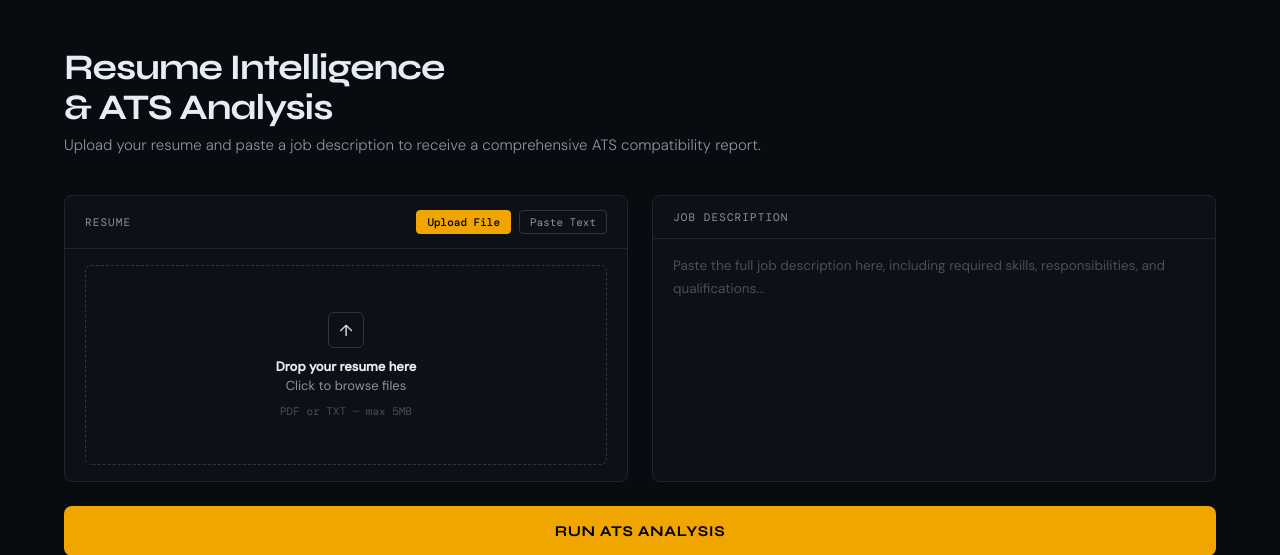
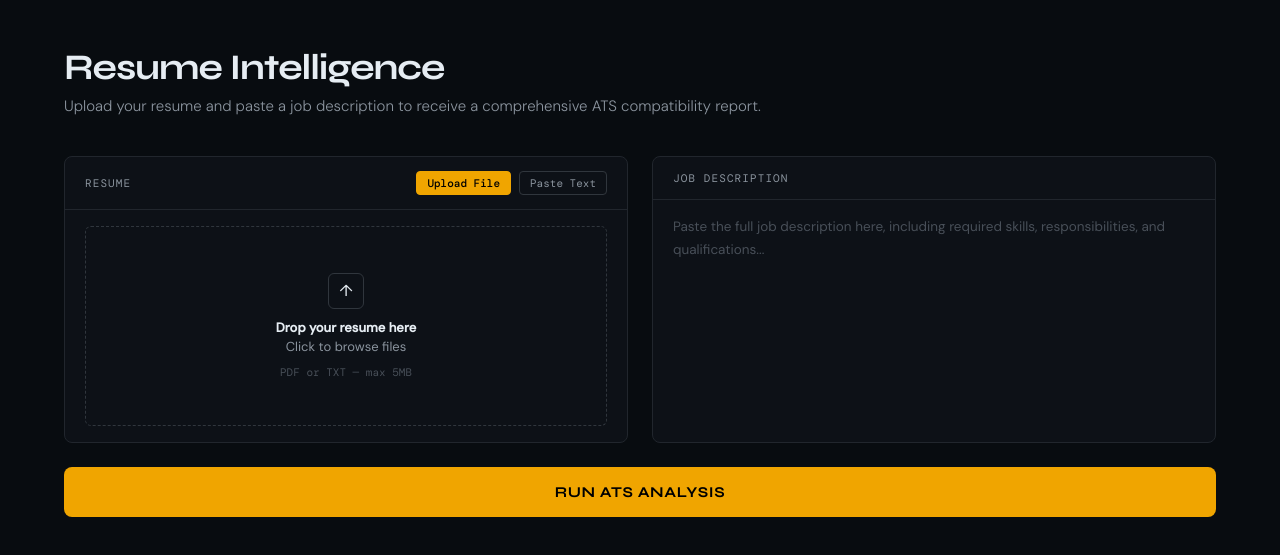
Before and after one commit to nandanaa03/resume-scanner, a Flask app: page / in a window 1280 px wide. Shown: the part 66-621 px from the top of the page. Run offline with Flask 3, Linux system fonts and the light colour scheme; some web fonts are replaced.

Commit message:
update heading

```diff
--- a/templates/index.html
+++ b/templates/index.html
@@ -419,7 +419,7 @@
 </header>
 
 <div class="main">
-  <h1 class="page-title">Resume Intelligence<br>& ATS Analysis</h1>
+  <h1 class="page-title">Resume Intelligence</h1>
   <p class="page-sub">Upload your resume and paste a job description to receive a comprehensive ATS compatibility report.</p>
 
   <div class="input-grid">
```
